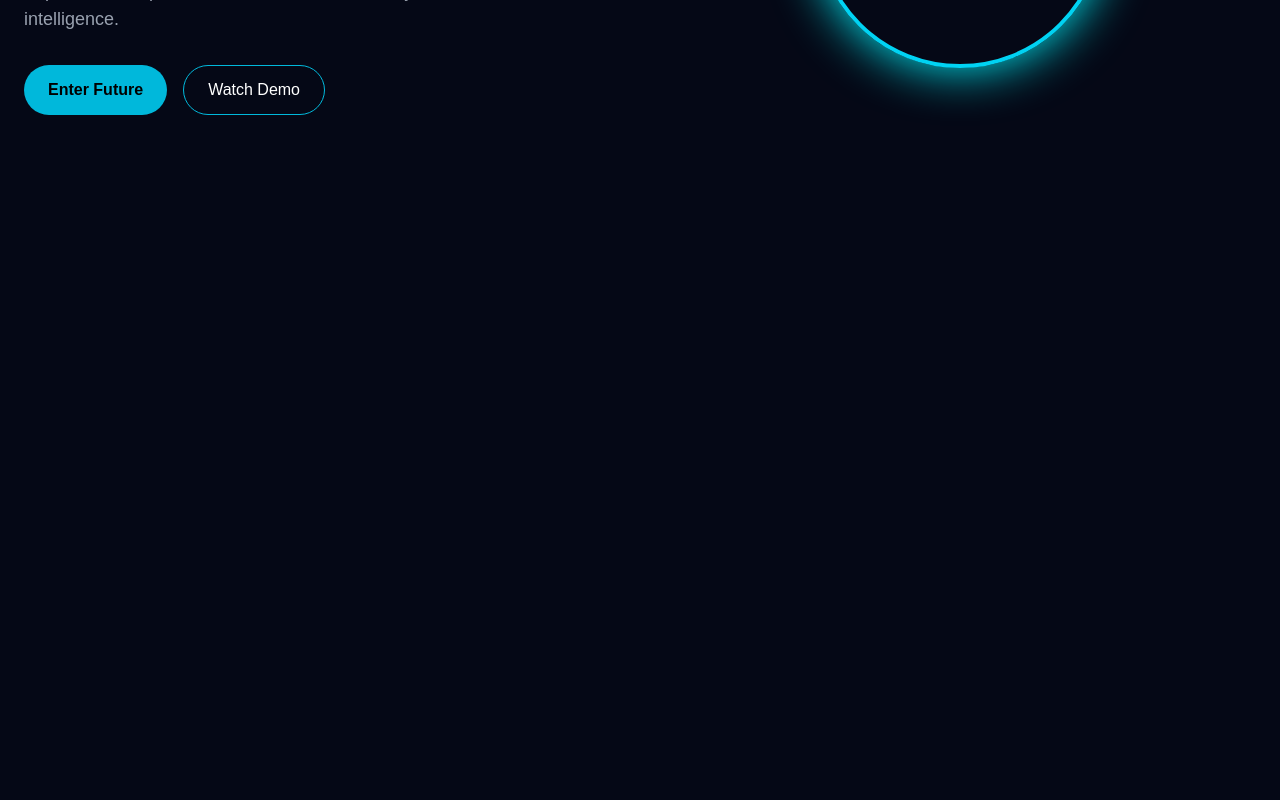
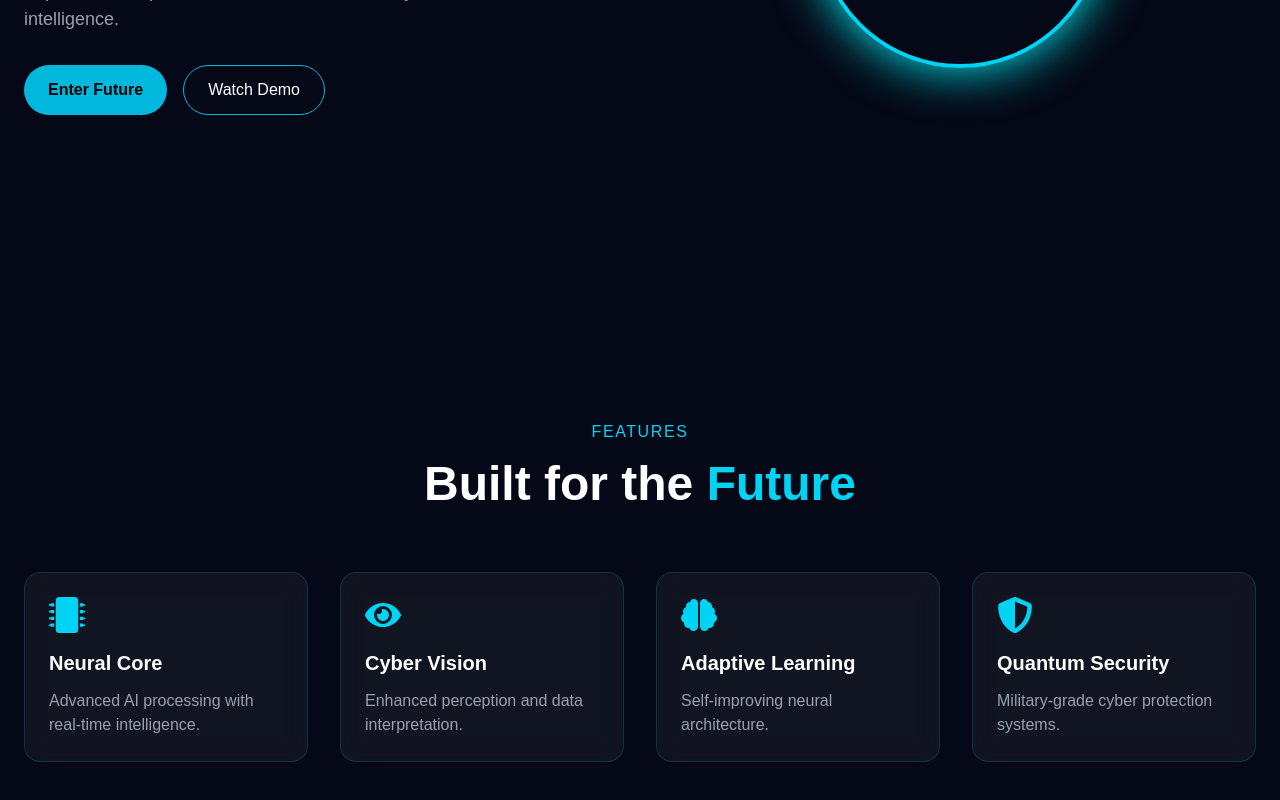
Before and after one commit to mdkamranalam/cyborg-landing-page, a React (Vite) app: page / in a window 1280 px wide. Shown: the part 476-1276 px from the top of the page. Before the commit the page ends 800 px from the top, so only its background shows below. Built offline with nearby package versions, Linux system fonts and the light colour scheme.

Commit message:
feat: add Features component to showcase key functionalities on the landing page

```diff
--- a/src/App.jsx
+++ b/src/App.jsx
@@ -1,11 +1,13 @@
 import Navbar from "./components/Navbar.jsx";
 import Hero from "./components/Hero.jsx";
+import Features from "./components/Features.jsx";
 
 function App() {
   return (
     <>
       <Navbar />
       <Hero />
+      <Features />
     </>
   );
 }
--- /dev/null
+++ b/src/components/Features.jsx
@@ -0,0 +1,64 @@
+import { motion } from "framer-motion";
+import { FaBrain, FaEye, FaShieldAlt, FaMicrochip } from "react-icons/fa";
+
+const features = [
+  {
+    icon: <FaMicrochip />,
+    title: "Neural Core",
+    desc: "Advanced AI processing with real-time intelligence.",
+  },
+  {
+    icon: <FaEye />,
+    title: "Cyber Vision",
+    desc: "Enhanced perception and data interpretation.",
+  },
+  {
+    icon: <FaBrain />,
+    title: "Adaptive Learning",
+    desc: "Self-improving neural architecture.",
+  },
+  {
+    icon: <FaShieldAlt />,
+    title: "Quantum Security",
+    desc: "Military-grade cyber protection systems.",
+  },
+];
+
+const Features = () => {
+  return (
+    <section id="features" className="py-24 px-6">
+      <div className="max-w-7xl mx-auto">
+        <div className="text-center mb-16">
+          <p className="text-cyan-400 uppercase tracking-widest">Features</p>
+          <h2 className="text-4xl md:text-5xl font-bold mt-4">
+            Built for the <span className="text-cyan-400"> Future</span>
+          </h2>
+        </div>
+
+        <div className="grid md:grid-cols-2 lg:grid-cols-4 gap-8">
+          {features.map((feature, index) => (
+            <motion.div
+              key={index}
+              whileHover={{ scale: 1.05, y: -10 }}
+              className="
+                bg-white/5
+                border
+                border-cyan-500/20
+                backdrop-blur-md
+                rounded-2xl
+                p-6
+                transition
+              "
+            >
+              <div className="text-cyan-400 text-4xl mb-4">{feature.icon}</div>
+              <div className="text-xl font-bold mb-3">{feature.title}</div>
+              <div className="text-gray-400">{feature.desc}</div>
+            </motion.div>
+          ))}
+        </div>
+      </div>
+    </section>
+  );
+};
+
+export default Features;
```
